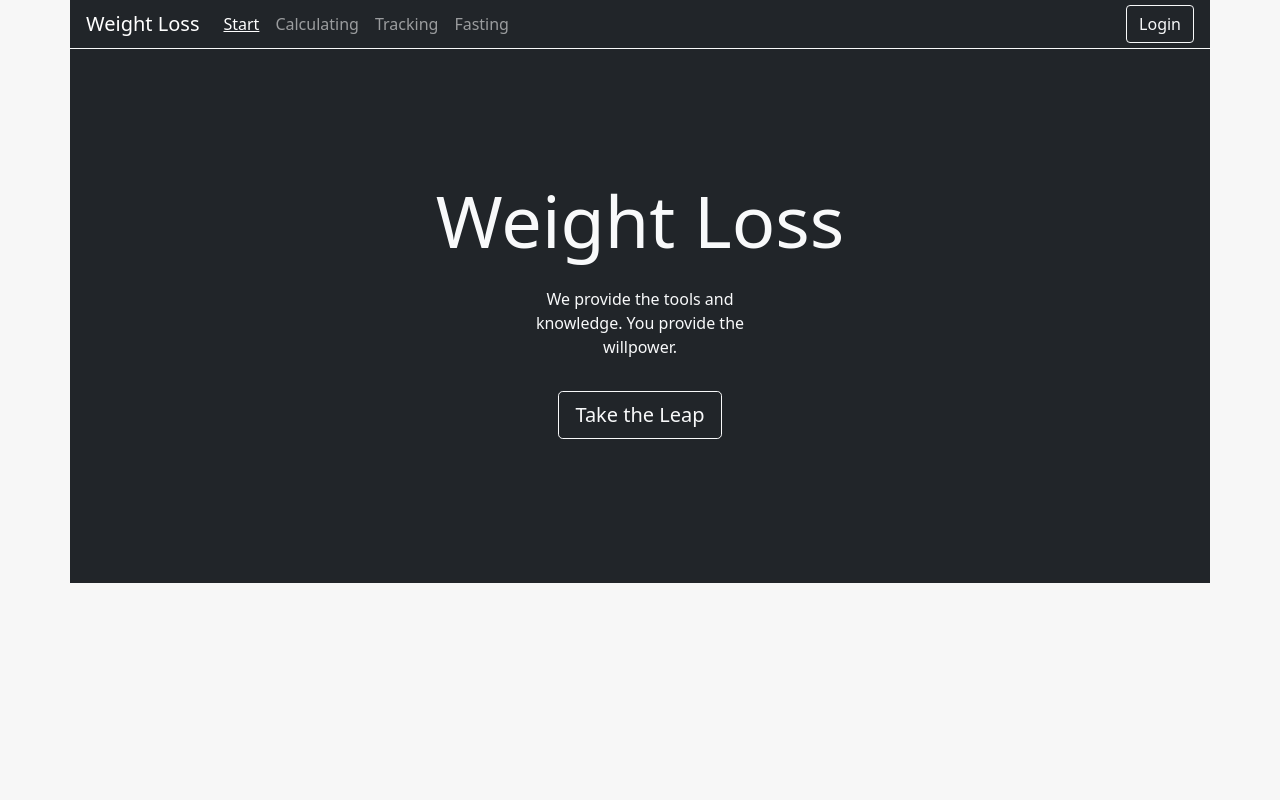
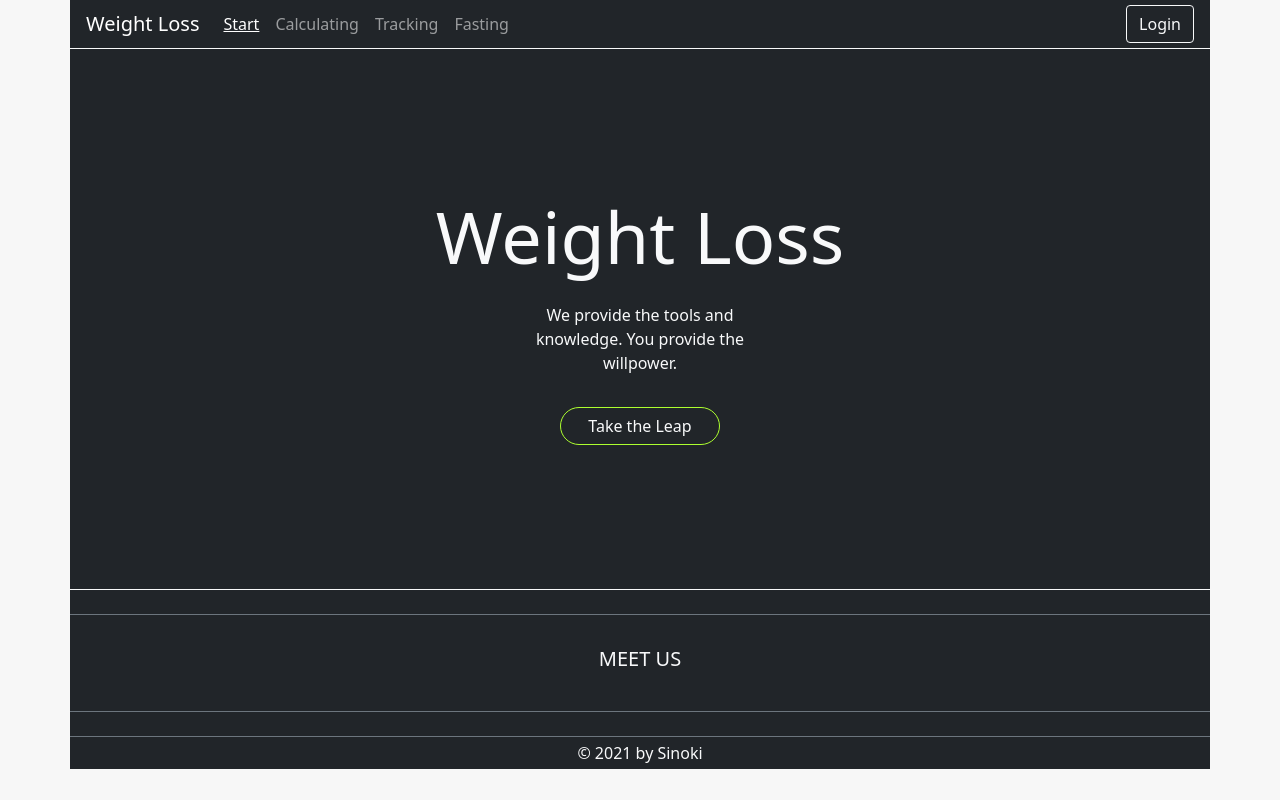
Before and after one commit to Elijahcash/Weight_Loss_App, a website: page html/index.html in a window 1280 px wide. Drawn offline with nearby package versions, Linux system fonts and the light colour scheme.

Commit message:
updated layout and styling

```diff
--- a/css/style.css
+++ b/css/style.css
@@ -12,25 +12,30 @@ a {
     text-decoration: none;
     cursor: pointer;
   };
-  @media (min-width: 250px) {
-    h1 {font-size:2.5rem;} /*1rem = 16px*/
+
+  @media (min-width: 150px) {
+    h1 {font-size:2.5rem;}
   }
 
   @media (min-width: 250px) {
-    h1 {font-size:3rem;} /*1rem = 16px*/
+    h1 {font-size:3rem;}
   }
 
-  /* Medium devices (tablets, 768px and up) The navbar toggle appears at this breakpoint */
   @media (min-width: 768px) {
-    h1 {font-size:3.5rem;} /*1rem = 16px*/
+    h1 {font-size:3.5rem;}
   }
 
-  /* Large devices (desktops, 992px and up) */
+
   @media (min-width: 992px) {
-    h1 {font-size:4rem;} /*1rem = 16px*/
+    h1 {font-size:4rem;}
   }
 
-  /* Extra large devices (large desktops, 1200px and up) */
+
   @media (min-width: 1200px) {
-    h1 {font-size:4.5em;} /*1rem = 16px*/
+    h1 {font-size:4.5em;}
   }
+
+  #callToAction {
+    width: 160px;
+    border-color:greenyellow;
+  }
--- a/html/index.html
+++ b/html/index.html
@@ -46,18 +46,50 @@
     </header>
 
     <div class="container bg-dark mx-auto text-light">
-        <div class="row">
+        <!--Middle Body-->
+        <div class="row border-bottom border-light">
             <div class="col-12">
                 <div class="m-5 p-5">
-                    <div class="d-flex justify-content-center mt-3 pt-3">
-                        <h1 class="text-responsive">Weight Loss</h1>
+                    <div class="d-flex justify-content-center mt-4 pt-4">
+                        <h1>Weight Loss</h1>
                     </div>
                     <div class="d-flex justify-content-center m-3">
                         <p class="text-center" style="width: 275px;">We provide the tools and knowledge. You provide the willpower.</p>
                     </div>
                     <div class="d-flex justify-content-center mb-4 pb-4">
-                        <button type="button" class="btn btn-outline-light btn-lg">Take the Leap</button>
+                        <button type="button" class="btn text-light rounded-pill" id="callToAction">Take the Leap</button>
                     </div>
+                </div>
+            </div>
+        </div>
+        <!--Divider-->
+        <div class="row border-bottom border-secondary">
+            <div class="col-12">
+                <br>
+            </div>
+        </div>
+        <!--Contact Info-->
+        <div class="row border-bottom border-secondary">
+            <div class="col-12">
+                <div class="d-flex justify-content-center mt-3 pt-3">
+                    <h5>MEET US</h5>
+                </div>
+                <div class="d-flex justify-content-center m-2">
+                    <p class="text-center" style="width: 275px;"></p>
+                </div>
+            </div>
+        </div>
+        <!--Divider-->
+        <div class="row border-bottom border-secondary">
+            <div class="col-12">
+                <br>
+            </div>
+        </div>
+        <!--Footer-->
+        <div class="row">
+            <div class="col-12">
+                <div class="d-flex justify-content-center p-1">
+                    &copy; 2021 by Sinoki
                 </div>
             </div>
         </div>
```
